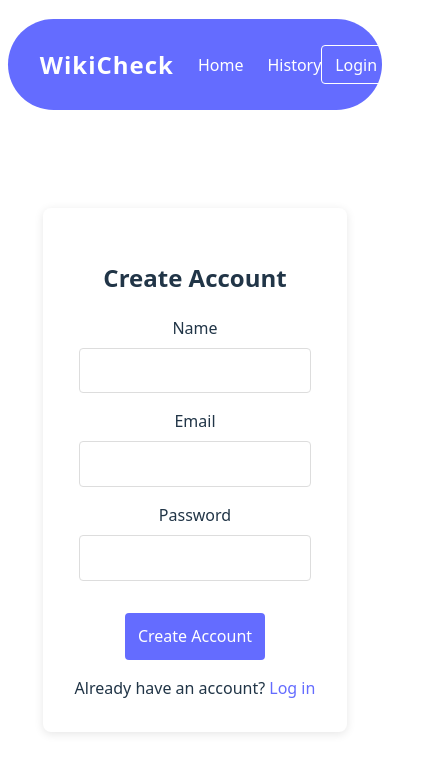
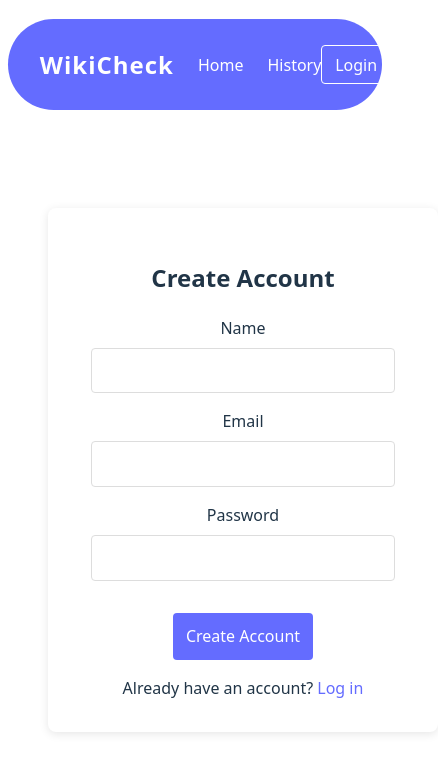
Before and after one commit to supastishn/wikicheck, a Vue app: page /register in a window 390 px wide. Shown: the top 772 px of the page, 438 px wide, since content can reach past the window. Built offline with nearby package versions, Linux system fonts and the light colour scheme; no server answers.

Commit message:
style: Improve login/register form container responsiveness

```diff
--- a/src/components/Login.vue
+++ b/src/components/Login.vue
@@ -40,12 +40,20 @@ const handleLogin = async () => {
 
 <style scoped>
 .auth-container {
-  max-width: 1200px;
+  min-width: 1200px;
   margin: 2rem auto;
   padding: 2rem;
   background: var(--card-bg);
   border-radius: 8px;
   box-shadow: 0 2px 10px rgba(0,0,0,0.1);
+}
+
+/* Add media query for responsive scaling */
+@media (max-width: 1300px) {
+  .auth-container {
+    min-width: 100%;
+    margin: 2rem 1rem;
+  }
 }
 
 .form-group {
--- a/src/components/Register.vue
+++ b/src/components/Register.vue
@@ -47,12 +47,20 @@ const handleRegister = async () => {
 <style scoped>
 /* Same styles as Login.vue */
 .auth-container {
-  max-width: 1200px;
+  min-width: 1200px;
   margin: 8rem auto 2rem;
   padding: 2rem;
   background: var(--card-bg);
   border-radius: 8px;
   box-shadow: 0 2px 10px rgba(0,0,0,0.1);
+}
+
+/* Add media query for responsive scaling */
+@media (max-width: 1300px) {
+  .auth-container {
+    min-width: 100%;
+    margin: 8rem 1rem 2rem;
+  }
 }
 
 .form-group {
```
